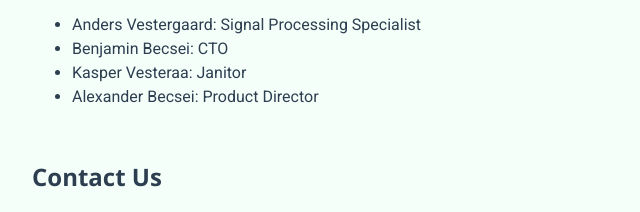
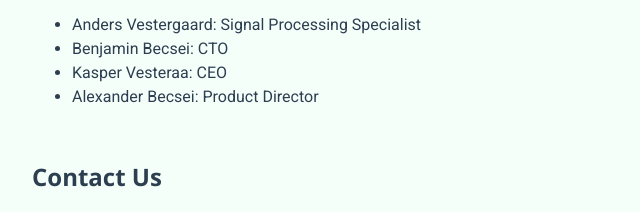
Before and after one commit to BecsterAS/becsterwebpage, a plain HTML site: page index.html in a window 1280 px wide. Shown: the part 884-1096 px from the top of the page, 178-818 px from the left. Drawn offline with nearby package versions, Linux system fonts and the light colour scheme.

Commit message:
Kaspers beskrivelse ændret

```diff
--- a/index.html
+++ b/index.html
@@ -32,7 +32,7 @@
             <ul>
                 <li>Anders Vestergaard: Signal Processing Specialist</li>
                 <li>Benjamin Becsei: CTO</li>
-                <li>Kasper Vesteraa: Janitor</li>
+                <li>Kasper Vesteraa: CEO</li>
                 <li>Alexander Becsei: Product Director</li>
             </ul>
         </section>
```
